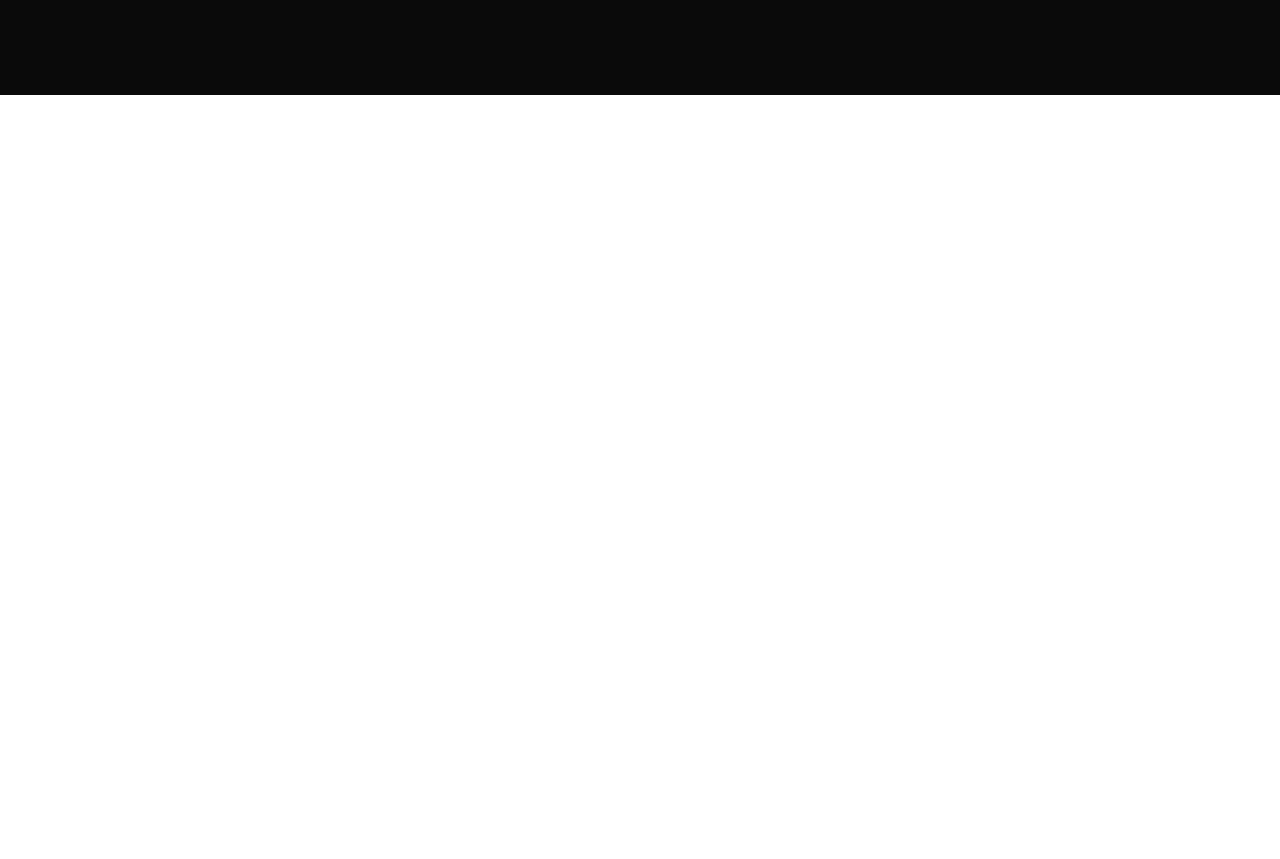
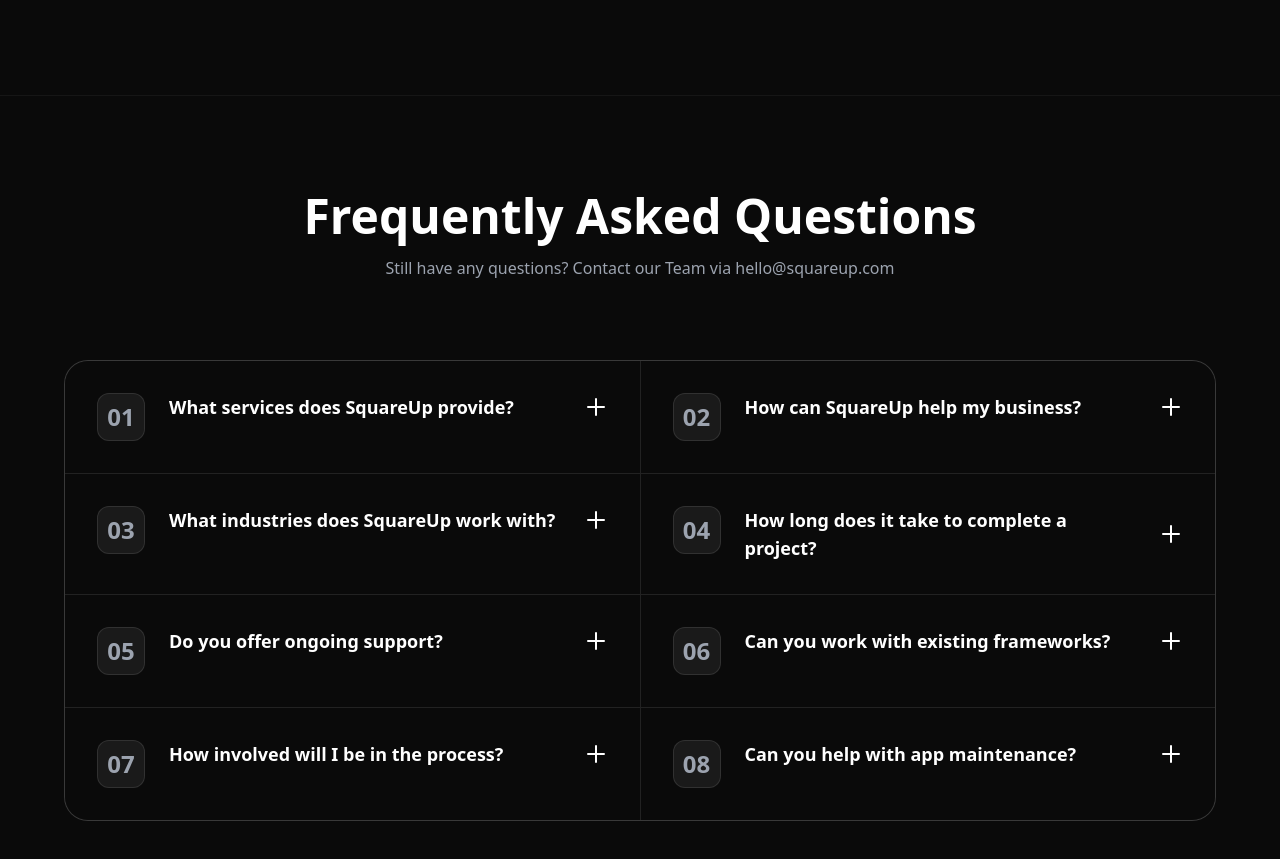
Before and after one commit to Rusmia-Rahaman-Urfa/Digital-Agency-Company, a React (Vite) app: page / in a window 1280 px wide. Shown: the part 3820-4679 px from the top of the page. Before the commit the page ends 3915 px from the top, so only its background shows below. Built offline with nearby package versions, Linux system fonts and the light colour scheme.

Commit message:
feat: add FAQ section

```diff
--- a/src/assets/components/Home.jsx
+++ b/src/assets/components/Home.jsx
@@ -1,4 +1,51 @@
-import React from 'react';
+
+import React, { useState } from 'react';
+const FAQItem = ({ number, question, answer }) => {
+  const [isOpen, setIsOpen] = useState(false);
+
+  return (
+    <div className={`p-8 transition-colors bg-[#0A0A0A] ${isOpen ? 'bg-white/[0.02]' : ''}`}>
+      <div
+        className="flex items-start gap-6 cursor-pointer group"
+        onClick={() => setIsOpen(!isOpen)}
+      >
+        <span className="text-2xl font-bold bg-[#1A1A1A] border border-white/10 w-12 h-12 flex items-center justify-center rounded-xl text-gray-400 group-hover:text-[#C1FF00] transition-colors">
+          {number}
+        </span>
+        <div className="flex-1">
+          <div className="flex items-center justify-between">
+            <h3 className={`text-lg font-semibold transition-colors ${isOpen ? 'text-[#C1FF00]' : 'text-white'}`}>
+              {question}
+            </h3>
+            <span className="ml-4 text-white">
+              {isOpen ? (
+                <svg className="w-6 h-6" fill="none" stroke="currentColor" viewBox="0 0 24 24"><path strokeLinecap="round" strokeLinejoin="round" strokeWidth="2" d="M6 18L18 6M6 6l12 12" /></svg>
+              ) : (
+                <svg className="w-6 h-6" fill="none" stroke="currentColor" viewBox="0 0 24 24"><path strokeLinecap="round" strokeLinejoin="round" strokeWidth="2" d="M12 4v16m8-8H4" /></svg>
+              )}
+            </span>
+          </div>
+          {isOpen && (
+            <p className="mt-4 text-gray-400 leading-relaxed text-sm animate-fadeIn">
+              {answer}
+            </p>
+          )}
+        </div>
+      </div>
+    </div>
+  );
+};
+
+const faqData = [
+  { number: "01", question: "What services does SquareUp provide?", answer: "SquareUp offers a range of services including design, engineering, and project management. We specialize in user experience design, web development, mobile app development, custom software development, branding and identity, and more." },
+  { number: "02", question: "How can SquareUp help my business?", answer: "We help businesses by creating high-performance digital products that drive growth, enhance user engagement, and streamline internal operations." },
+  { number: "03", question: "What industries does SquareUp work with?", answer: "We work with startups, enterprise leaders, media publishers, and social good organizations across various sectors including Fintech, Health, and E-commerce." },
+  { number: "04", question: "How long does it take to complete a project?", answer: "Timeline depends on complexity. Typical design phases take 4-6 weeks, while full engineering builds range from 3 to 6 months." },
+  { number: "05", question: "Do you offer ongoing support?", answer: "Yes, we provide long-term maintenance, security updates, and performance optimization post-launch." },
+  { number: "06", question: "Can you work with existing frameworks?", answer: "Absolutely. We can integrate with your current tech stack or help you migrate to more modern solutions." },
+  { number: "07", question: "How involved will I be in the process?", answer: "We follow a highly collaborative approach with weekly check-ins and transparent project tracking via Slack and Jira." },
+  { number: "08", question: "Can you help with app maintenance?", answer: "Yes, we offer dedicated support packages to ensure your app stays updated with the latest OS versions and security patches." },
+];
 
 const Home = () => {
   return (
@@ -304,7 +351,21 @@
               <button className="px-4 py-2 bg-[#262626] text-xs font-semibold rounded-lg hover:bg-[#333] transition">Open Website</button>
             </div>
           </div>
+          </div>
+      </section>
+      {/* FAQ SECTION */}
+      <section className="py-24 px-6 md:px-16 border-t border-white/5 relative">
+        <div className="text-center mb-20">
+          <h2 className="text-4xl md:text-5xl font-bold mb-4">Frequently Asked Questions</h2>
+          <p className="text-gray-400 max-w-2xl mx-auto">
+            Still have any questions? Contact our Team via hello@squareup.com
+          </p>
+        </div>
 
+        <div className="grid grid-cols-1 md:grid-cols-2 gap-px bg-white/10 border border-white/10 rounded-3xl overflow-hidden">
+          {faqData.map((faq, index) => (
+            <FAQItem key={index} number={faq.number} question={faq.question} answer={faq.answer} />
+          ))}
         </div>
       </section>
       </div>
```
